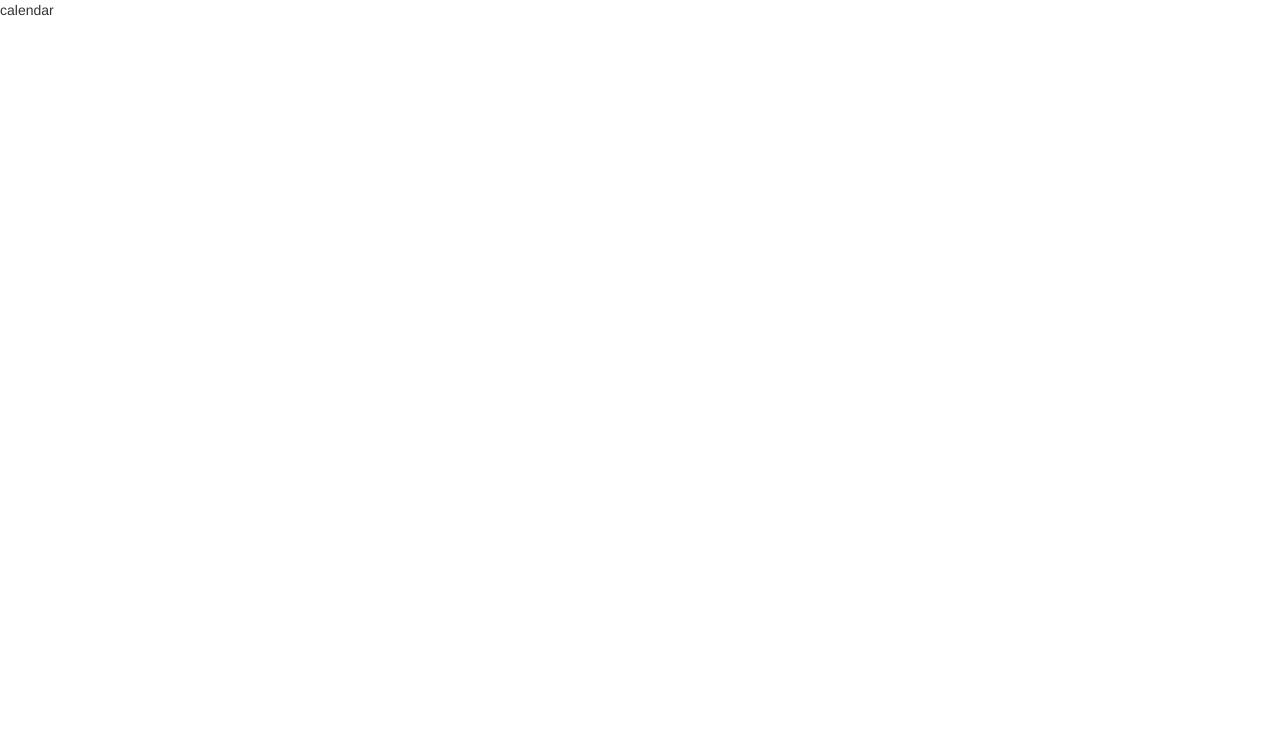
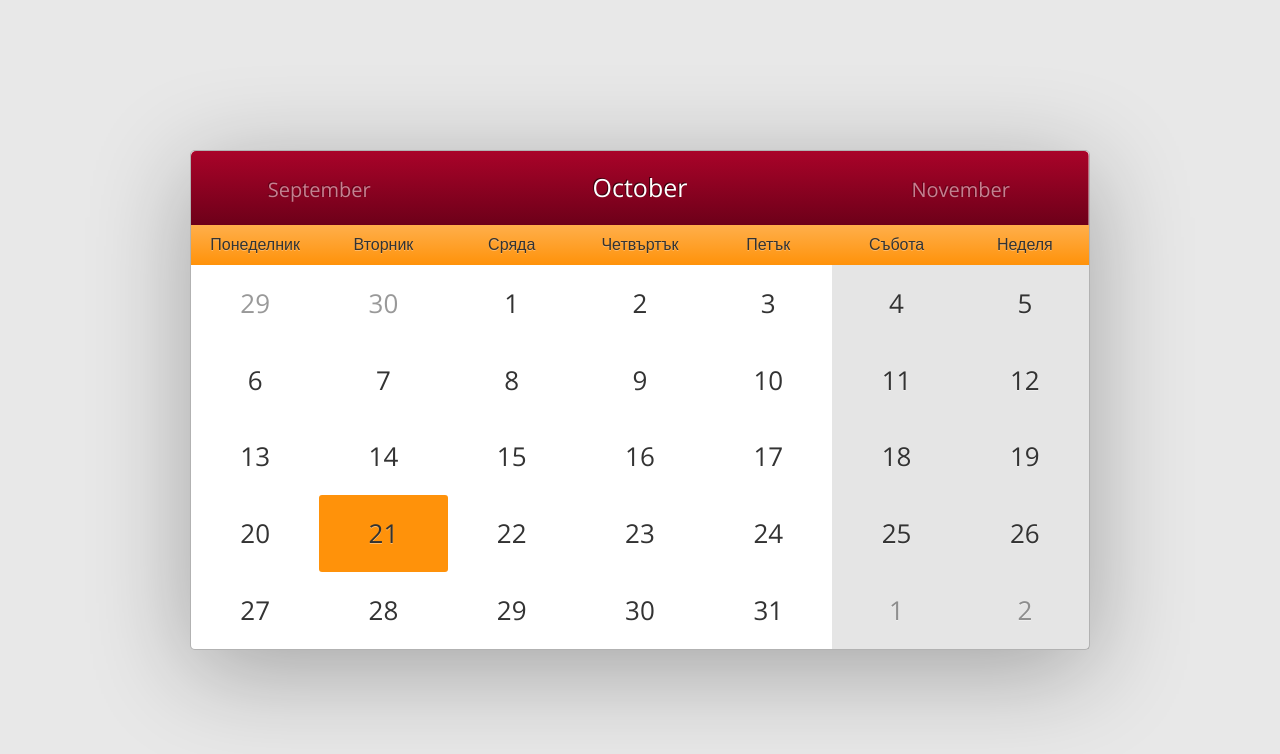
Before and after one commit to georgyangelov/mongo-calendar-app-web, a website: page index.html in a window 1280 px wide. Drawn offline with nearby package versions, Linux system fonts and the light colour scheme.

Commit message:
Add template (will be dynamic, promise) and style
We wouldn't want to show ugly tables, do we.

```diff
--- a/app/views/calendar.html
+++ b/app/views/calendar.html
@@ -1 +1,19 @@
-calendar
+<table>
+    <tr class="months">
+        <td colspan="2" class="other"><a href="">September</a></td>
+        <td colspan="3">October</td>
+        <td colspan="2" class="other"><a href="">November</a></td>
+    </tr>
+    <tr class="day_names">
+        <td>Понеделник</td>
+        <td>Вторник</td>
+        <td>Сряда</td>
+        <td>Четвъртък</td>
+        <td>Петък</td>
+        <td>Събота</td>
+        <td>Неделя</td>
+    </tr>
+
+    <!-- Will be dynamic, I promise! -->
+    <tr class="days"><td class="faded">29</td><td class="faded">30</td><td>1</td><td>2</td><td>3</td><td>4</td><td>5</td></tr><tr class="days"><td>6</td><td>7</td><td>8</td><td>9</td><td>10</td><td>11</td><td>12</td></tr><tr class="days"><td>13</td><td>14</td><td>15</td><td>16</td><td>17</td><td>18</td><td>19</td></tr><tr class="days"><td>20</td><td class="today">21</td><td>22</td><td>23</td><td>24</td><td>25</td><td>26</td></tr><tr class="days"><td>27</td><td>28</td><td>29</td><td>30</td><td>31</td><td class="faded">1</td><td class="faded">2</td></tr>
+</table>
--- a/index.html
+++ b/index.html
@@ -5,7 +5,9 @@
 
     <title>Calendar App</title>
 
+    <link rel="stylesheet" type="text/css" href="http://fonts.googleapis.com/css?family=Open+Sans&amp;subset=latin,cyrillic-ext">
     <link rel="stylesheet" type="text/css" href="bower_components/bootstrap/dist/css/bootstrap.css">
+    <link rel="stylesheet/less" type="text/css" href="style/style.less">
 
     <script src="bower_components/jquery/dist/jquery.min.js"></script>
     <script src="bower_components/bootstrap/dist/js/bootstrap.js"></script>
@@ -18,8 +20,6 @@
     <script src="app/controllers/calendar.js"></script>
 
     <script src="app/directives/calendar.js"></script>
-
-    <link rel="stylesheet" type="text/less" href="style/style.less">
 </head>
 <body>
     <calendar></calendar>
--- a/style/style.less
+++ b/style/style.less
@@ -1,4 +1,93 @@
 html, body {
+    height: 100%;
     margin: 0;
     padding: 0;
+
+    font-family: 'Open Sans', sans-serif;
+    font-size: 20px;
 }
+
+body {
+    background-color: #e8e8e8;
+    display: flex;
+    justify-content: center;
+}
+
+calendar {
+    width: 900px;
+    height: 500px;
+    align-self: center;
+
+    background-color: white;
+    border: 1px solid rgba(0, 0, 0, 0.3);
+    border-radius: 5px;
+    box-shadow: 0 20px 100px rgba(0, 0, 0, 0.3);
+
+    .months {
+        background: linear-gradient(to bottom, #a90329 0%, #8f0222 44%, #6d0019 100%);
+        color: white;
+        font-size: 25px;
+
+        text-shadow: -1px -1px 0 rgba(0, 0, 0, 0.6);
+
+        > td:first-child {
+            border-top-left-radius: 5px;
+        }
+
+        > td:last-child {
+            border-top-right-radius: 5px;
+        }
+
+        > .other a {
+            color: white;
+            opacity: .5;
+            text-decoration: none;
+            font-size: 20px;
+
+            transition: opacity .3s;
+
+            &:hover {
+                opacity: 1;
+            }
+        }
+    }
+
+    .day_names {
+        height: 40px;
+        font-size: 16px;
+
+        background: linear-gradient(to bottom, #ffaf4b 0%, #ff920a 100%);
+        text-shadow: 0 1px 0 rgba(255, 255, 255, 0.3);
+    }
+
+    .days {
+        font-size: 26px;
+        text-shadow: 0 1px 0 rgba(255, 255, 255, 0.4);
+
+        > td:nth-child(6),
+        > td:nth-child(7) {
+            background-color: rgba(0, 0, 0, 0.1);
+        }
+
+        > .faded {
+            color: rgba(0, 0, 0, 0.4);
+        }
+
+        > .today {
+            background-color: #FF920A;
+            border-radius: 3px;
+        }
+    }
+
+    table {
+        width: 100%;
+        height: 100%;
+
+        border-collapse: collapse;
+    }
+
+    td {
+        width: calc(100% / 7);
+        text-align: center;
+    }
+}
```
